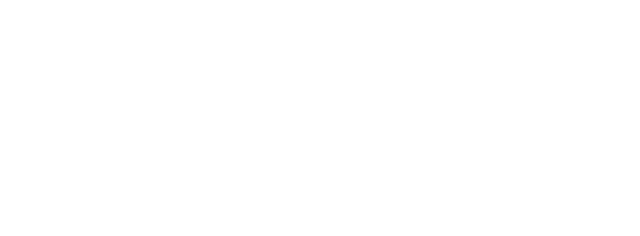
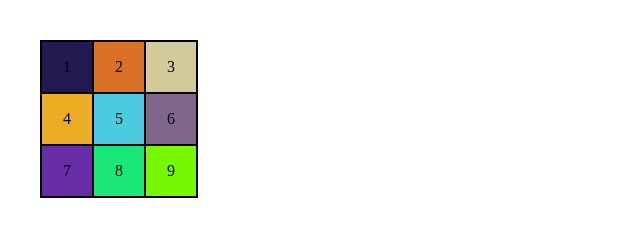
Before and after one commit to amanpreet-vi/colorChange, a plain HTML site: page index.html in a window 1280 px wide. Shown: the whole page, without its empty margins (0-640 px from the left). Drawn offline with Linux system fonts and the light colour scheme.

Commit message:
files are changed

```diff
--- a/index.html
+++ b/index.html
@@ -8,7 +8,25 @@
     <title>Document</title>
   </head>
   <body>
-    <div></div>
+    <div class="container">
+      <table>
+        <tr>
+          <td>1</td>
+          <td>2</td>
+          <td>3</td>
+        </tr>
+        <tr>
+          <td>4</td>
+          <td>5</td>
+          <td>6</td>
+        </tr>
+        <tr>
+          <td>7</td>
+          <td>8</td>
+          <td>9</td>
+        </tr>
+      </table>
+    </div>
     <script src="script.js"></script>
   </body>
 </html>
--- a/script.js
+++ b/script.js
@@ -1,3 +1,13 @@
+const td = document.querySelectorAll("td");
+
+td.forEach((value, index) => {
+  value.style.backgroundColor = random();
+});
+
+function random() {
+  const string = "#" + (((1 << 24) * Math.random()) | 0).toString(16);
+  return string;
+}
 function start() {
   document.title = "randomColors";
 }
--- a/style.css
+++ b/style.css
@@ -2,3 +2,15 @@
   margin: 0;
   padding: 0;
 }
+table {
+  margin: 40px;
+  border-collapse: collapse;
+  border: 2px solid black;
+}
+td {
+  vertical-align: middle;
+  text-align: center;
+  height: 50px;
+  width: 50px;
+  border: 2px solid black;
+}
```
